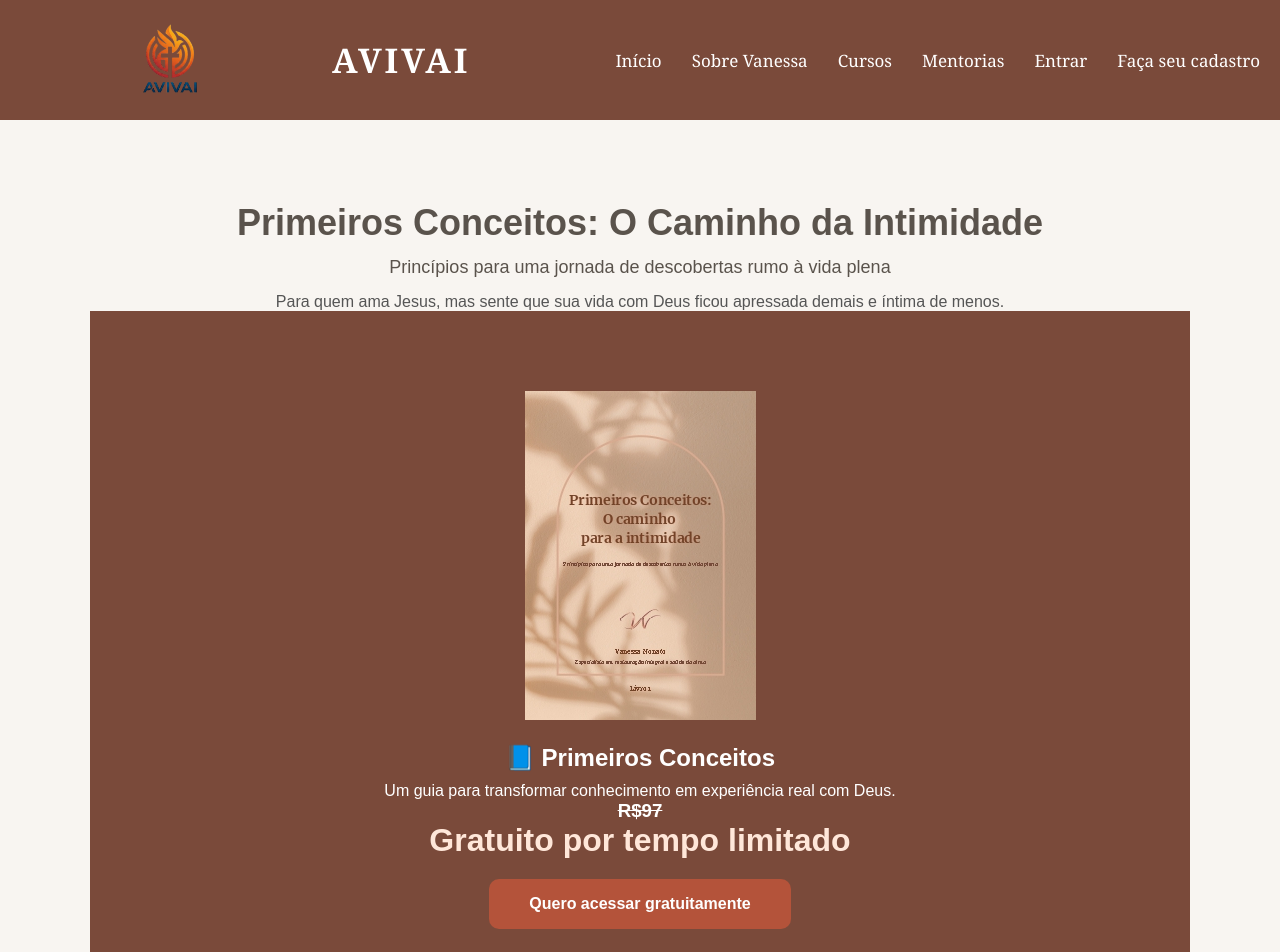
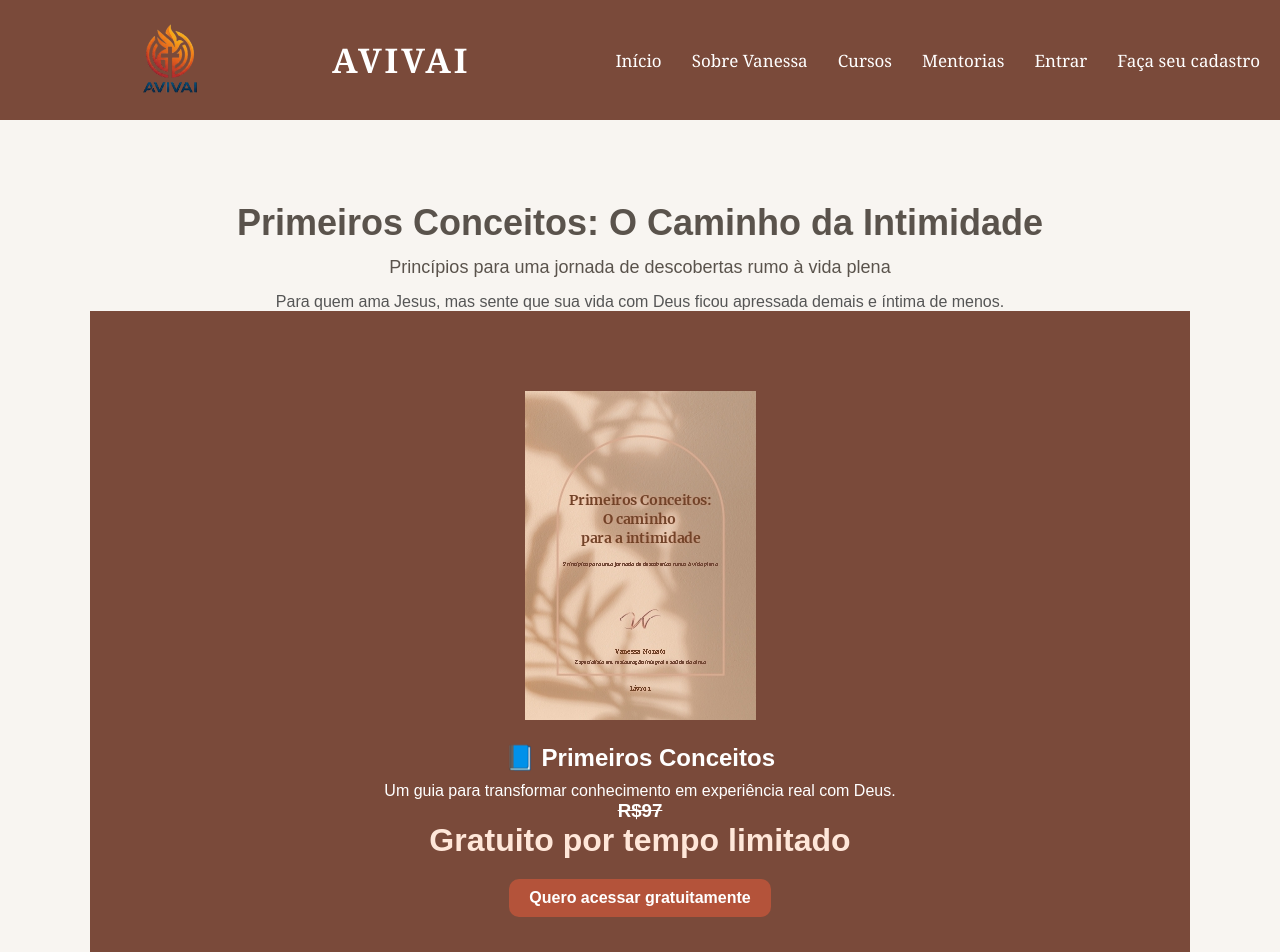
Before and after one commit to Mayra727/avivai-frontend, a React (Vite) app: page /ebook in a window 1280 px wide. Shown: the top 952 px of the page. Built offline with nearby package versions, Linux system fonts and the light colour scheme.

Commit message:
borderradius

```diff
--- a/src/pages/EbookPage.tsx
+++ b/src/pages/EbookPage.tsx
@@ -71,7 +71,7 @@ const user = JSON.parse(
   }}
   style={{
     marginTop: "20px",
-    padding: "16px 40px",
+    padding: "10px 20px",
     background: "#B4533A",
     color: "white",
     borderRadius: "10px",
```
